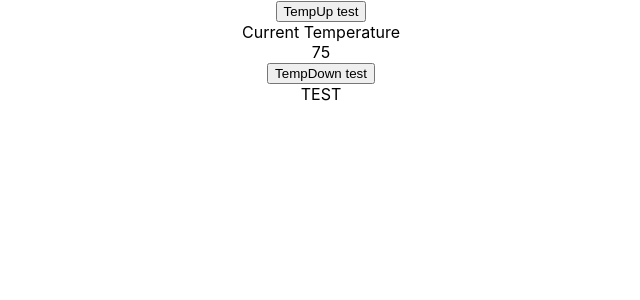
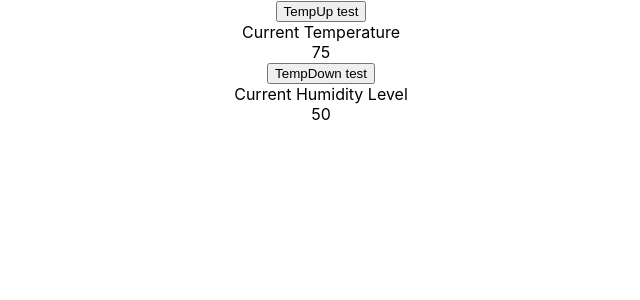
Before and after one commit to Sransonette/passive_homes_ui, a React (Create React App) app: page / in a window 1280 px wide. Shown: the top 300 px of the page, without its empty margins (319-959 px from the left). Built offline with nearby package versions, Linux system fonts and the light colour scheme.

Commit message:
add Humidity level to page

```diff
--- a/src/components/Humidity.js
+++ b/src/components/Humidity.js
@@ -3,7 +3,7 @@ import React, { Component } from 'react';
 class Humidity extends Component {
 
     state = {
-        hum = "50"
+        hum : "50"
     }
 
 
@@ -11,7 +11,8 @@ class Humidity extends Component {
     render() {
         return (
             <div className={"currentHumid"}>
-
+                Current Humidity Level<br/>
+                {this.state.hum}
             </div>
         );
     }
--- a/src/containers/HumidButtonsContainer.js
+++ b/src/containers/HumidButtonsContainer.js
@@ -1,11 +1,11 @@
 import React, { Component } from 'react'
-
+import Humidity from '../components/Humidity'
 class HumidButtonContainer extends Component {
 
     render(){
         return(
             <div>
-                TEST
+                <Humidity/>
             </div>
         )
     }
```
Also changed, not shown: src/components/humidDown.js (+13 -0 lines).
